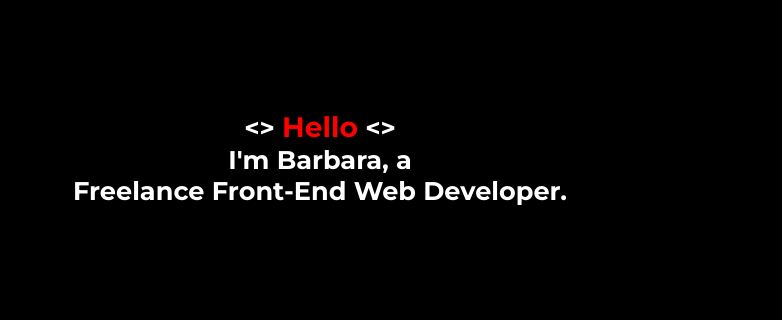
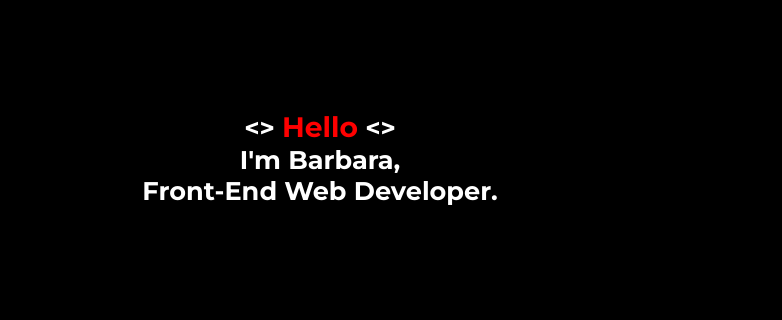
Before and after one commit to BarbaraZk/Portfolio, a plain HTML site: page index.html in a window 1280 px wide. Shown: the part 214-534 px from the top of the page, 0-782 px from the left. Drawn offline with Linux system fonts and the light colour scheme.

Commit message:
html 2update

```diff
--- a/index.html
+++ b/index.html
@@ -29,7 +29,7 @@
                 <aside>
                     <p> <> <span>Hello</span> <>
                         <br>
-                        I'm Barbara, a <br>Freelance Front-End Web Developer.</p>
+                        I'm Barbara,<br>Front-End Web Developer.</p>
                 </aside>
                 <main>
                     <img src="BarbPorft-1.jpeg" class="image"alt="Picture of me">
```
Also changed, not shown: 1 other file.
